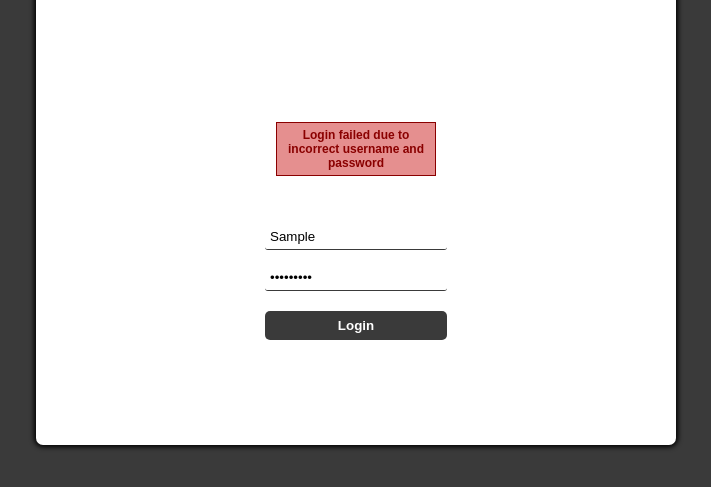
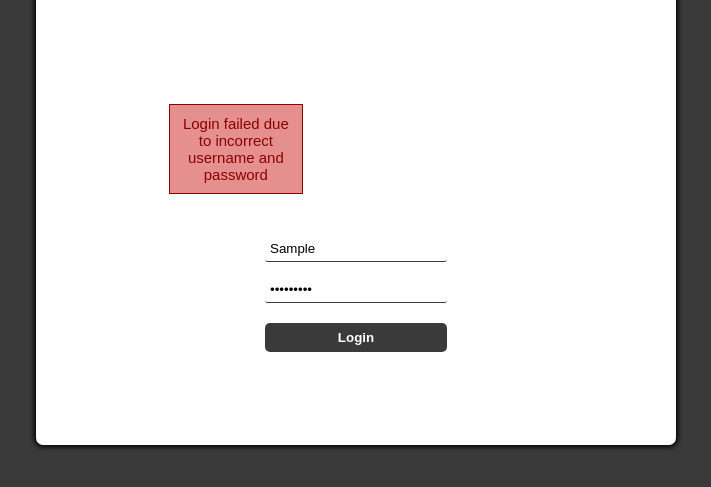
Before and after one commit to roopikasrinivas/loginapp, a plain HTML site: page index.html in a window 1280 px wide. Both pictures are taken after typing "Sample", "Sample123" into the empty fields and a click on the input "Login". Shown: the part 235-722 px from the top of the page, without its empty margins (284-995 px from the left). Drawn offline with Linux system fonts and the light colour scheme.

Commit message:
Update login.css

```diff
--- a/login.css
+++ b/login.css
@@ -33,26 +33,16 @@ body {
 
 /* -------------------------------------------------------------- */
 
-/* Middle row of the main grid (contains the error message) */
-
-#login-error-msg-holder {
-  width: 100%;
-  height: 100%;
-  display: grid;
-  justify-items: center;
-  align-items: center;
-}
 
 /* Error message. By default it's transparent, but the opacity is controlled
 by JavaScript */
 
 #login-error-msg {
-  width: 23%;
+  width: 30%;
   text-align: center;
   margin: 0;
-  padding: 5px;
-  font-size: 12px;
-  font-weight: bold;
+  padding: 10px;
+  font-size: 15px;
   color: #8a0000;
   border: 1px solid #8a0000;
   background-color: #e58f8f;
```
